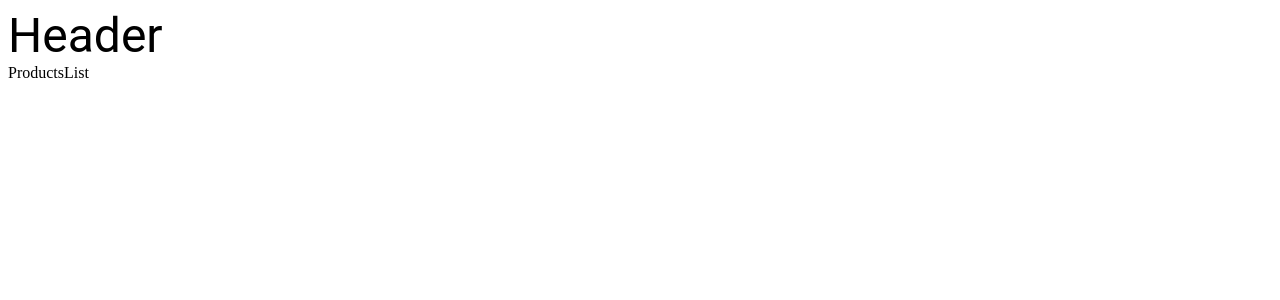
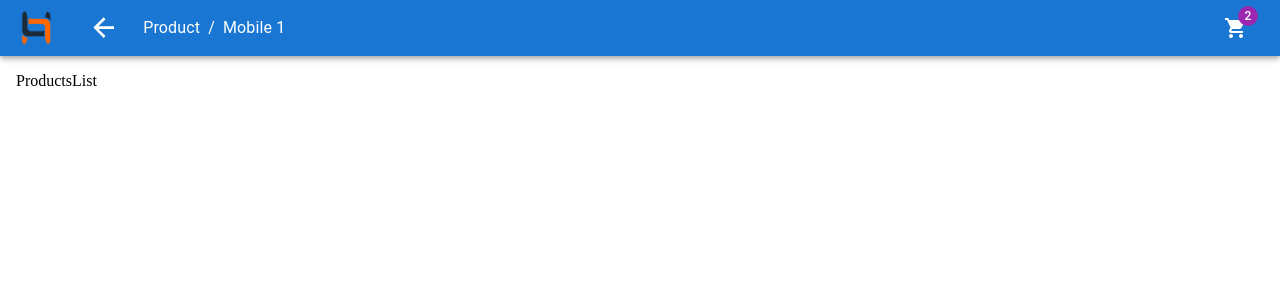
Before and after one commit to josemi2201/test-front-ntt-data, a React (Vite) app: page /product in a window 1280 px wide. Shown: the top 300 px of the page. Built offline with nearby package versions, Linux system fonts and the light colour scheme.

Commit message:
Creación de header y componente IconButton

```diff
--- a/src/App.jsx
+++ b/src/App.jsx
@@ -12,7 +12,7 @@ export const router = createBrowserRouter([
     element: <ProductsList />,
   },
   {
-    path: "product/:contactId",
+    path: "product/:id",
     element: <ProductDetail />,
   },
   {
--- a/src/components/Header.jsx
+++ /dev/null
@@ -1,12 +0,0 @@
-import { Box, Typography } from '@mui/material'
-import React from 'react'
-
-export const Header = () => {
-  return (
-    <Box
-      component="header"
-    >
-      <Typography variant="h3">Header</Typography>
-    </Box>
-  )
-}
--- /dev/null
+++ b/src/components/Header/Header.jsx
@@ -0,0 +1,44 @@
+import { AppBar, Box } from '@mui/material'
+import PropTypes from 'prop-types'
+import React from 'react'
+import { HeaderActions } from './HeaderActions'
+import { HeaderNavigation } from './HeaderNavigation'
+
+export const Header = ({children}) => {
+
+  return (
+    <Box
+      sx={sx.header}
+    >
+      <AppBar
+        component="nav"
+        position="static"
+        sx={sx.appbar}
+      >
+        <HeaderNavigation />
+        <HeaderActions />
+      </AppBar>
+      <Box component="main">
+        {children}
+      </Box>
+    </Box>
+  )
+}
+
+const sx = {
+  header: {
+    display: 'flex',
+    flexDirection: 'column',
+  },
+  appbar: {
+    display: 'flex',
+    flexDirection: 'row',
+    alignItems: 'center',
+    justifyContent: 'space-between',
+    padding: "0 8px",
+  },
+}
+
+Header.propTypes = {
+  children: PropTypes.node.isRequired,
+}
--- /dev/null
+++ b/src/components/Header/HeaderActions.jsx
@@ -0,0 +1,31 @@
+import { mdiCart } from '@mdi/js'
+import { Box } from '@mui/material'
+import React from 'react'
+import { IconButton } from '../UI/IconButton'
+
+export const HeaderActions = () => {
+
+  const handleClickCart = () => {
+    alert('Cart clicked')
+  }
+
+  return (
+    <Box
+      sx={sx.headerActions}
+    >
+      <IconButton
+        icon={mdiCart}
+        onClick={handleClickCart}
+        haveBadge
+        badgeContent={2}
+        tooltip="Total items in cart: 2"
+      />
+    </Box>
+  )
+}
+
+const sx = {
+  headerActions: {
+    marginRight: 2,
+  },
+}
--- /dev/null
+++ b/src/components/Header/HeaderNavigation.jsx
@@ -0,0 +1,59 @@
+import { mdiArrowLeft } from '@mdi/js'
+import { Avatar, Box, Breadcrumbs, IconButton as MuiIconButton, Link, useTheme } from '@mui/material'
+import logoImg from '../../assets/logo.png'
+import { IconButton } from '../UI/IconButton'
+import React from 'react'
+
+export const HeaderNavigation = () => {
+
+  const { palette: { primary } } = useTheme()
+
+  const handleClickLogo = () => {
+    alert('Logo clicked')
+  }
+
+  const handleClickPreviousPage = () => {
+    alert('PreviousPage clicked')
+  }
+
+  return (
+    <Box
+      sx={sx.headerNavigation}
+    >
+      <MuiIconButton onClick={handleClickLogo}>
+        <Avatar src={logoImg} />
+      </MuiIconButton>
+      <IconButton
+        icon={mdiArrowLeft}
+        onClick={handleClickPreviousPage}
+        size={1.3}
+        tooltip="Previous page"
+      />
+      <Breadcrumbs color={primary.contrastText}>
+        <Link
+          underline="hover"
+          color="inherit"
+          href="/product"
+        >
+          Product
+        </Link>
+        <Link
+          underline="hover"
+          color="inherit"
+          href="/product/z45a56465w"
+        >
+          Mobile 1
+        </Link>
+      </Breadcrumbs>
+    </Box>
+  )
+}
+
+const sx = {
+  headerNavigation: {
+    display: 'flex',
+    flexDirection: 'row',
+    alignItems: 'center',
+    gap: 2,
+  },
+}
--- /dev/null
+++ b/src/components/UI/IconButton.tsx
@@ -0,0 +1,61 @@
+import React from 'react'
+import MuiIconButton from '@mui/material/IconButton'
+import { Badge, Tooltip, useTheme } from '@mui/material'
+import Icon from '@mdi/react'
+import PropTypes from 'prop-types'
+
+export const IconButton = (props) => {
+
+  const {
+    icon,
+    size = 1,
+    color,
+    haveBadge = false,
+    badgeContent = 0,
+    colorBadge,
+    tooltip = "",
+    onClick,
+  } = props
+
+  const { palette: { primary } } = useTheme()
+
+  const iconColor = color ? color : primary.contrastText
+  const newColorBadge = colorBadge ? colorBadge : "secondary"
+
+  console.log(newColorBadge);
+
+  return (
+    <Tooltip
+      title={tooltip}
+    >
+      <MuiIconButton
+        onClick={onClick}
+      >
+        <Badge
+          invisible={!haveBadge}
+          badgeContent={badgeContent}
+          color={newColorBadge}
+          showZero
+        >
+          <Icon
+            path={icon}
+            size={size}
+            color={iconColor}
+            />
+        </Badge>
+      </MuiIconButton>
+    </Tooltip>
+  )
+}
+
+
+IconButton.propTypes = {
+  icon: PropTypes.string.isRequired,
+  size: PropTypes.number,
+  color: PropTypes.string,
+  haveBadge: PropTypes.bool,
+  badgeContent: PropTypes.number,
+  colorBadge: PropTypes.oneOf(['primary', 'secondary', 'error', 'info', 'success', 'warning']),
+  tooltip: PropTypes.string,
+  onClick: PropTypes.func.isRequired,
+}
--- a/src/index.css
+++ b/src/index.css
@@ -0,0 +1,7 @@
+body{
+  margin: 0;
+}
+
+main{
+  padding: 16px;
+}
--- a/src/main.jsx
+++ b/src/main.jsx
@@ -1,7 +1,7 @@
 import React from 'react';
 import ReactDOM from 'react-dom/client';
 import { App } from './App';
-import './index.css';+
+import './index.css';
 
 ReactDOM.createRoot(document.getElementById('root')).render(
   <React.StrictMode>
--- a/src/routes/ProductDetail.jsx
+++ b/src/routes/ProductDetail.jsx
@@ -1,11 +1,10 @@
 import React from 'react'
-import { Header } from '../components/Header'
+import { Header } from '../components/Header/Header'
 
 export const ProductDetail = () => {
   return (
-    <>
-      <Header />
+    <Header>
       <div>ProductDetail</div>
-    </>
+    </Header>
   )
 }
--- a/src/routes/ProductsList.jsx
+++ b/src/routes/ProductsList.jsx
@@ -1,11 +1,10 @@
 import React from 'react'
-import { Header } from '../components/Header'
+import { Header } from '../components/Header/Header'
 
 export const ProductsList = () => {
   return (
-    <>
-      <Header />
+    <Header>
       <div>ProductsList</div>
-    </>
+    </Header>
   )
 }
```
Also changed, not shown: src/data/demoData.js (+1 -6 lines), src/assets/logo.png (added).
